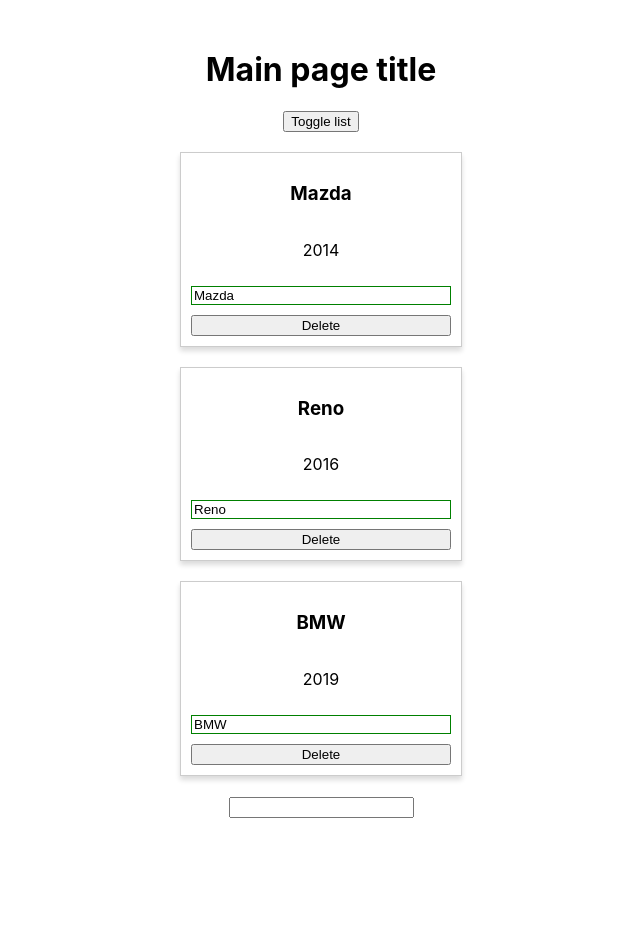
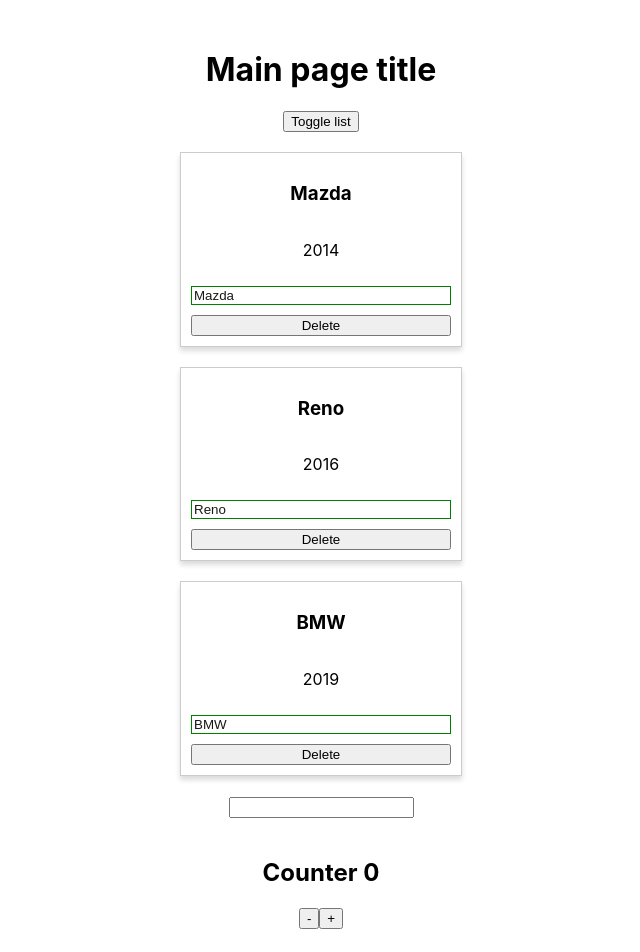
Before and after one commit to andrejscript/react-prompt-app, a React (Create React App) app in the folder proj/: page / in a window 1280 px wide. Shown: the top 952 px of the page, without its empty margins (319-959 px from the left). Before the commit the page ends 818 px from the top, so only its background shows below. Built offline with nearby package versions, Linux system fonts and the light colour scheme.

Commit message:
add Counter component with callback in setState idea

```diff
--- a/proj/src/App.js
+++ b/proj/src/App.js
@@ -1,6 +1,8 @@
 import React, { Component } from 'react';
 import Car from './components/Car/Car';
+import ErrorBoundary from './components/ErrorBoundary/ErrorBoundary';
 import './App.css';
+import Counter from './components/Counter/Counter';
 
 export default class App extends Component {
   state = {
@@ -41,13 +43,15 @@
     if (showCars) {
       list = cars.map((car, index) => {
         return (
+          <ErrorBoundary key={car.id}>
           <Car
-            key={car.id}
+
             name={car.name}
             year={car.year}
             onChangeName={e => this.onChangeName(e.target.value, index)}
             onDelete={this.deleteItem.bind(this, index)}
           />
+          </ErrorBoundary>
         );
       });
     }
@@ -58,6 +62,7 @@
         <button onClick={this.toggleListHandler}>Toggle list</button>
         {list}
         <input type='text' onChange={this.handleInput} />
+        <Counter />
       </div>
     );
   }
--- a/proj/src/components/Car/Car.js
+++ b/proj/src/components/Car/Car.js
@@ -1,6 +1,6 @@
 import React from 'react';
 // import classes from './Car.module.css';
-import './Car.css';
+import './Car.scss';
 import Radium from 'radium';
 
 const Car = (props) => {
--- a/proj/src/components/Car/Car.css
+++ b/proj/src/components/Car/Car.scss
@@ -9,8 +9,11 @@
   margin: 20px auto;
 }
 
+$color: #181815;
+
 .input {
   margin: 10px 0;
+  color: $color;
 }
 
 .input:active,
--- /dev/null
+++ b/proj/src/components/Counter/Counter.js
@@ -0,0 +1,22 @@
+import React, { Component } from 'react';
+
+export default class Counter extends Component {
+
+  state = {
+    count: 0
+  }
+
+  addCount = () => {
+    this.setState({count: this.state.count + 1})
+  }
+
+render() {
+  return (
+    <div style={{margin: '40px 0'}}>
+    <h2>Counter {this.state.count}</h2>
+      <button onClick={() => this.setState({count: this.state.count - 1}) }>-</button>
+      <button onClick={this.addCount}>+</button>
+    </div>
+    );
+  }
+}
```
